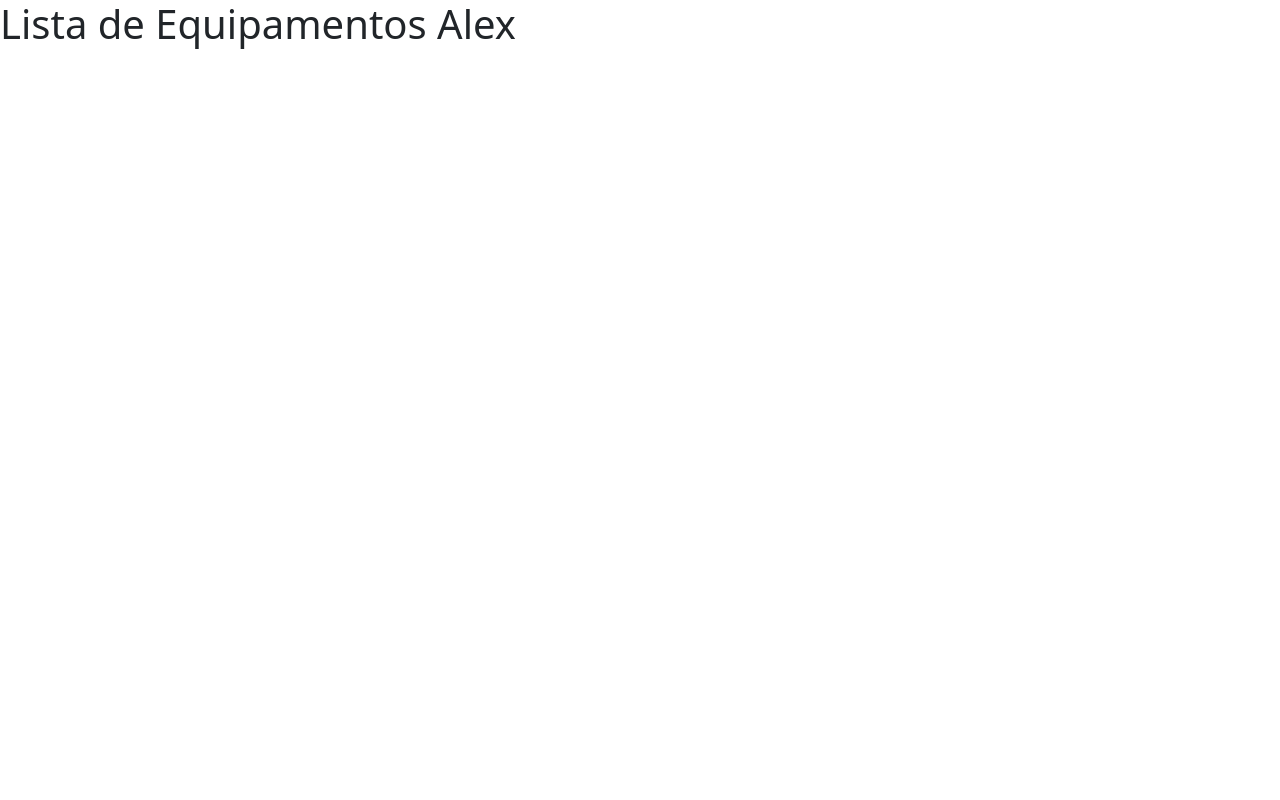
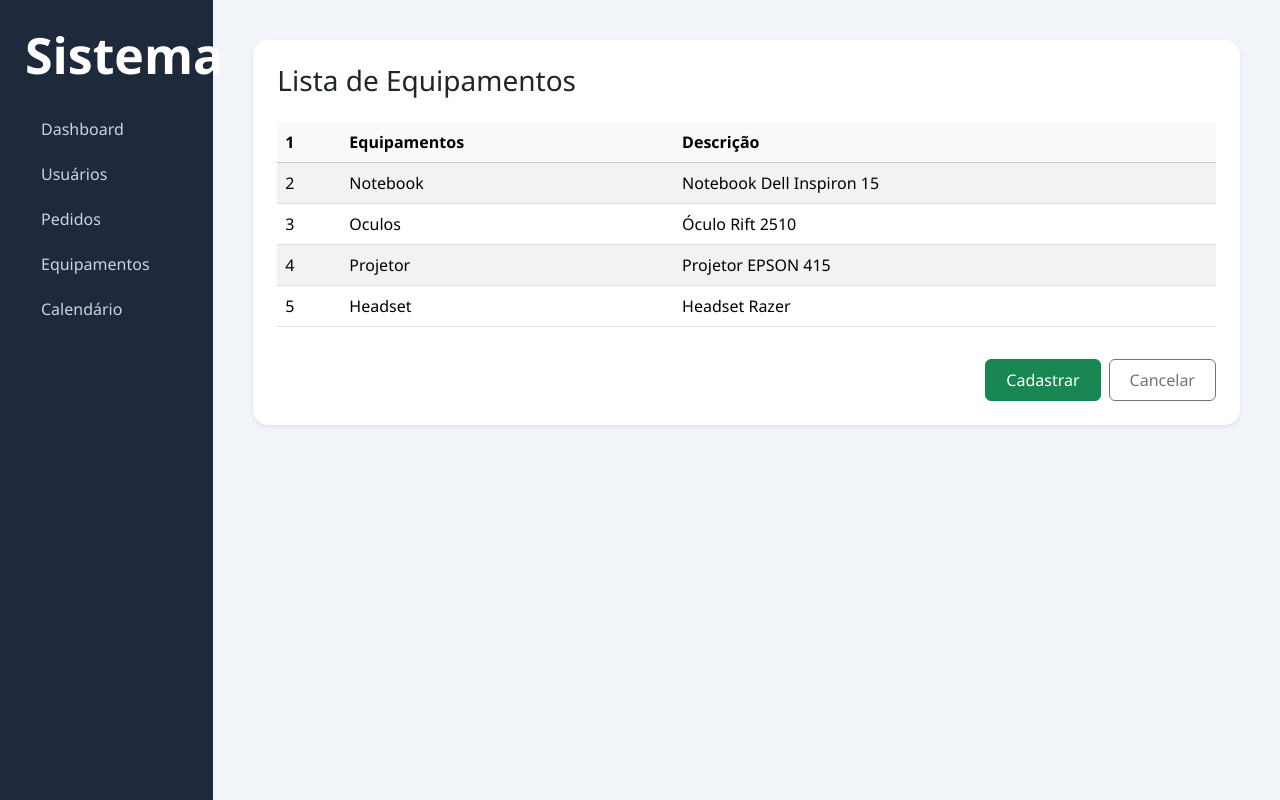
Before and after one commit to AlexAlves-10/pi-chamados, a Next.js app: page /equipamentos in a window 1280 px wide. Built offline with nearby package versions, Linux system fonts and the light colour scheme.

Commit message:
Criado o HTML e CSS da página Equipamentos

```diff
--- /dev/null
+++ b/app/Home.css
@@ -0,0 +1,13 @@
+body {
+    background-color: #656565;
+    color: #fff;
+    font-family: arial;
+}
+
+
+
+.titulo{
+    color: aquamarine;
+    text-align: center;
+    font-size: 22px;
+}
--- /dev/null
+++ b/app/equipamentos/Equipamentos.css
@@ -0,0 +1,56 @@
+body {
+    background-color: #f1f5f9;
+    font-family: 'Segoe UI', Tahoma, Geneva, Verdana, sans-serif;
+}
+
+/* MENU LATERAL */
+.menuLateral {
+    background-color: #1e293b;
+    min-height: 100vh;
+    padding: 25px;
+}
+
+.menuLateral h4 {
+    color: white;
+    font-weight: 600;
+    text-align: center;
+    font-size: 50px;
+}
+
+.menuLateral .list-group-item {
+    background-color: transparent;
+    color: #cbd5e1;
+    border: none;
+    margin-bottom: 5px;
+    border-radius: 8px;
+}
+
+.menuLateral .list-group-item:hover {
+    background-color: #334155;
+    color: white;
+}
+
+.menuLateral .active {
+    background-color: #0d6efd;
+    color: white;
+}
+
+/* CONTEÚDO */
+.conteudo {
+    padding: 40px;
+}
+
+/* CARD */
+.card {
+    border: none;
+    border-radius: 15px;
+}
+
+/* BOTÕES */
+.btn-success {
+    padding: 8px 20px;
+}
+
+.btn-outline-secondary {
+    padding: 8px 20px;
+}
--- a/app/equipamentos/page.js
+++ b/app/equipamentos/page.js
@@ -1,9 +1,73 @@
-export default function Equipamentos(){
-    return(
-        <div>
+import "./Equipamentos.css"
 
-            <h1> Lista de Equipamentos Alex </h1>
+export default function Equipamentos() {
+    return (
 
+
+        <div class="container-fluid">
+            <div class="row">
+
+
+                <div class="col-2 menuLateral">
+                    <h4 class="mb-4">Sistema</h4>
+
+                    <div class="list-group list-group-flush">
+                        <a href="#" class="list-group-item list-group-item-action">Dashboard</a>
+                        <a href="#" class="list-group-item list-group-item-action">Usuários</a>
+                        <a href="#" class="list-group-item list-group-item-action">Pedidos</a>
+                        <a href="#" class="list-group-item list-group-item-action">Equipamentos</a>
+                        <a href="#" class="list-group-item list-group-item-action">Calendário</a>
+                    </div>
+                </div>
+
+
+                <div class="col-10 conteudo">
+
+                    <div class="card shadow-sm p-4">
+                        <h3 class="mb-4">Lista de Equipamentos</h3>
+
+                        <table class="table table-striped table-hover align-middle">
+                            <thead class="table-light">
+                                <tr>
+                                    <th>1</th>
+                                    <th> Equipamentos </th>
+                                    <th> Descrição </th>
+                                </tr>
+                            </thead>
+                            <tbody>
+                                <tr>
+                                    <td>2</td>
+                                    <td>Notebook</td>
+                                    <td>Notebook Dell Inspiron 15</td>
+                                </tr>
+                                <tr>
+                                    <td>3</td>
+                                    <td>Oculos</td>
+                                    <td>Óculo Rift 2510</td>
+                                </tr>
+                                <tr>
+                                    <td>4</td>
+                                    <td> Projetor </td>
+                                    <td> Projetor EPSON 415</td>
+                                </tr>
+                                <tr>
+                                    <td> 5 </td>
+                                    <td> Headset </td>
+                                    <td> Headset Razer </td>
+                                </tr>
+                            </tbody>
+                        </table>
+
+                        <div class="text-end mt-3">
+                            <button class="btn btn-success me-2">Cadastrar</button>
+                            <button class="btn btn-outline-secondary">Cancelar</button>
+                        </div>
+
+                    </div>
+
+                </div>
+
+            </div>
         </div>
     )
 }
```
